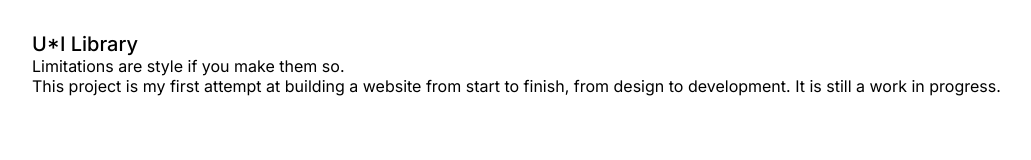
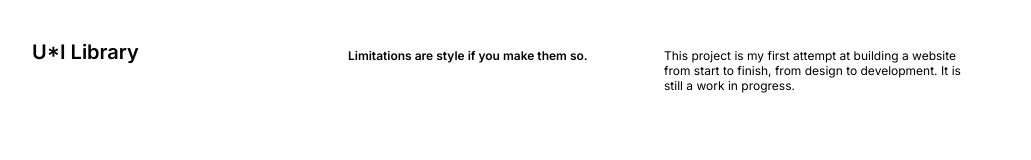
Before and after one commit to natanovadesign/UI_Library, a plain HTML site: page index.html in a window 1280 px wide. Shown: the whole page, without its empty margins (8-1039 px from the left). Drawn offline with Linux system fonts and the light colour scheme; files that its build step writes are made by us from their sources; files whose address does not match are found by name.

Commit message:
feat(header): Added css and title

```diff
--- a/index.css
+++ b/index.css
@@ -1,12 +1,33 @@
 html {
   font-family: "Inter", sans-serif;
+  margin: 32px;
 }
 
 .header {
-  justify-content: center;
-  margin: 32px;
+  display: inline-flex;
+  width: 100%;
+  height: 100%;
+
 }
 .header__title{
   font-size: 20px;
-  font-weight: 500;
+  font-weight: 600;
+  width: 25%;
+  padding-right: 16px;
 }
+
+.header__subtitle {
+  font-size: 12px;
+  font-weight: 600;
+  width: 25%;
+  margin-top: 8px;
+  padding-right: 16px;
+}
+
+.header__text {
+  font-size: 12px;
+  font-weight: 400;
+  width: 25%;
+  margin-top: 8px;
+  padding-right: 16px;
+}
--- a/index.html
+++ b/index.html
@@ -2,6 +2,7 @@
 
 <html>
    <head>
+    <title>U*I Library</title>
     <link rel="stylesheet" href="/Users/natanova/Projects/UI_Library/index.css">
     <!-- font -->
     <link rel="preconnect" href="https://fonts.googleapis.com">
```
